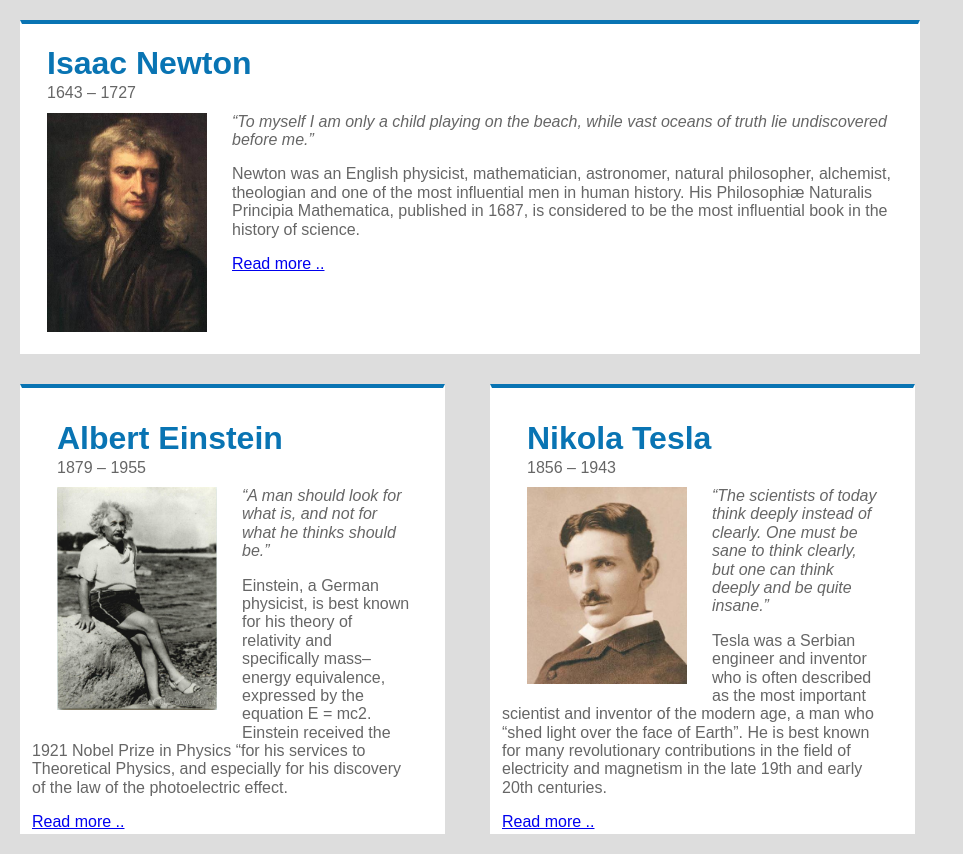
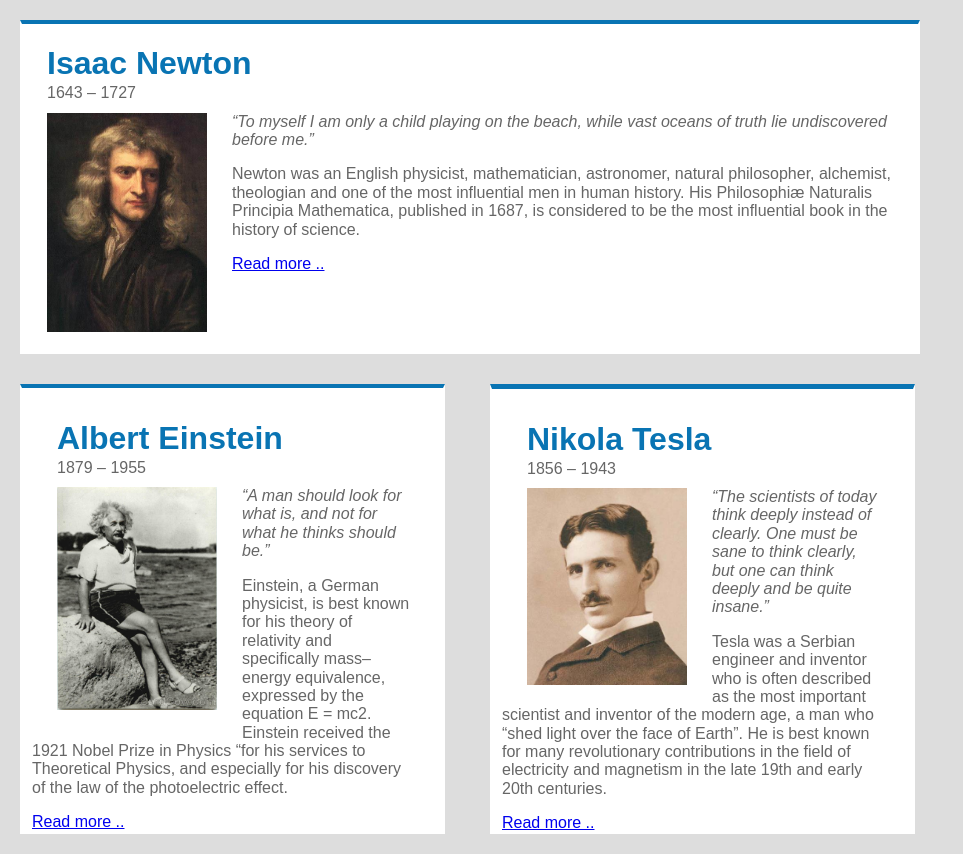
Before and after one commit to VaidasVi/gitKlasesDarbas, a plain HTML site: page index.html in a window 1280 px wide. Shown: the whole page, without its empty margins (0-963 px from the left). Drawn offline with nearby package versions, Linux system fonts and the light colour scheme; a web font is replaced by a local one.

Commit message:
change border top height

```diff
--- a/css/style.css
+++ b/css/style.css
@@ -47,7 +47,7 @@ h1 {
 
 .tesla {
   border: solid 2px white;
-  border-top: #0974b3 solid 4px;
+  border-top: #0974b3 solid 5px;
   background: white;
   box-sizing: border-box;
   display: inline-block;
```
